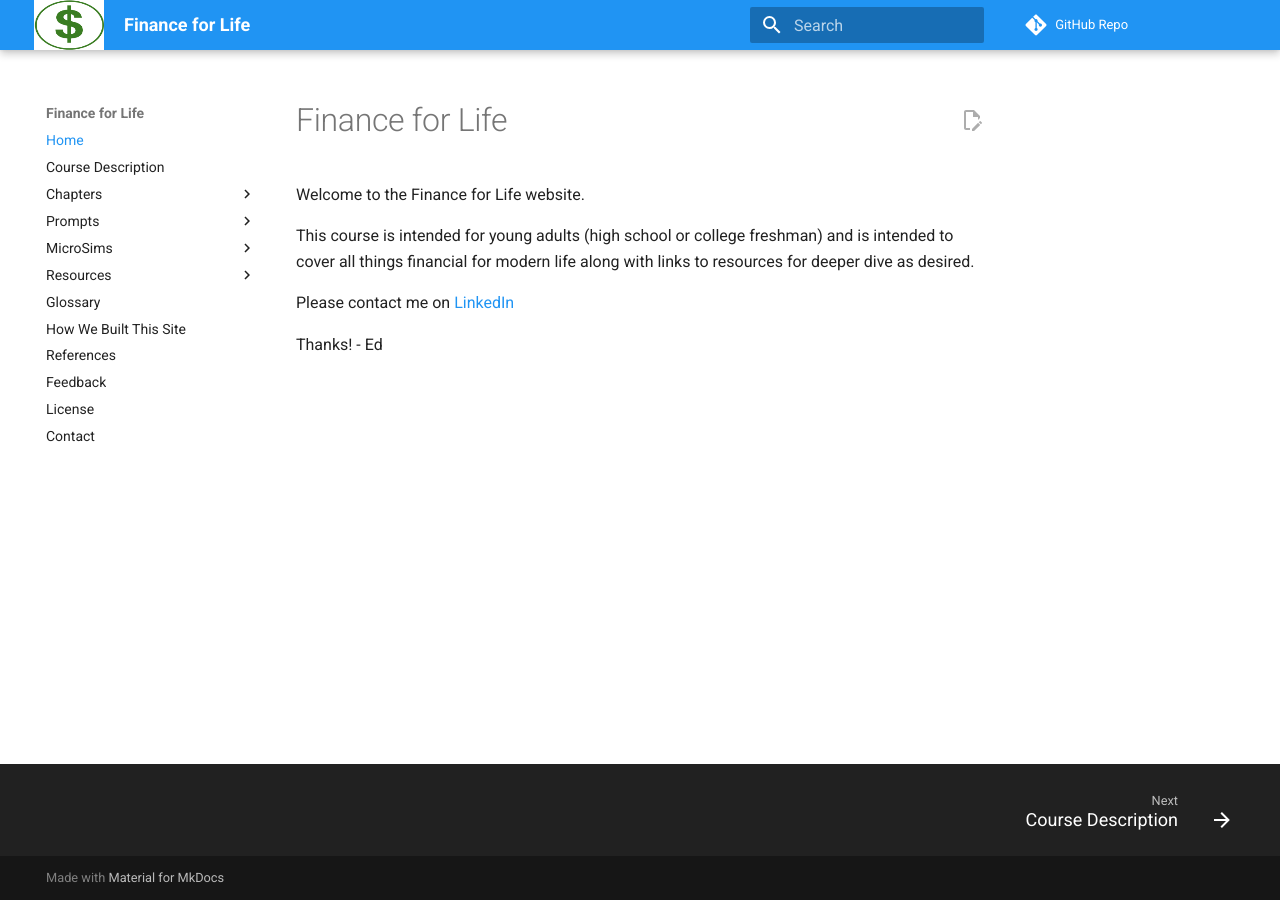
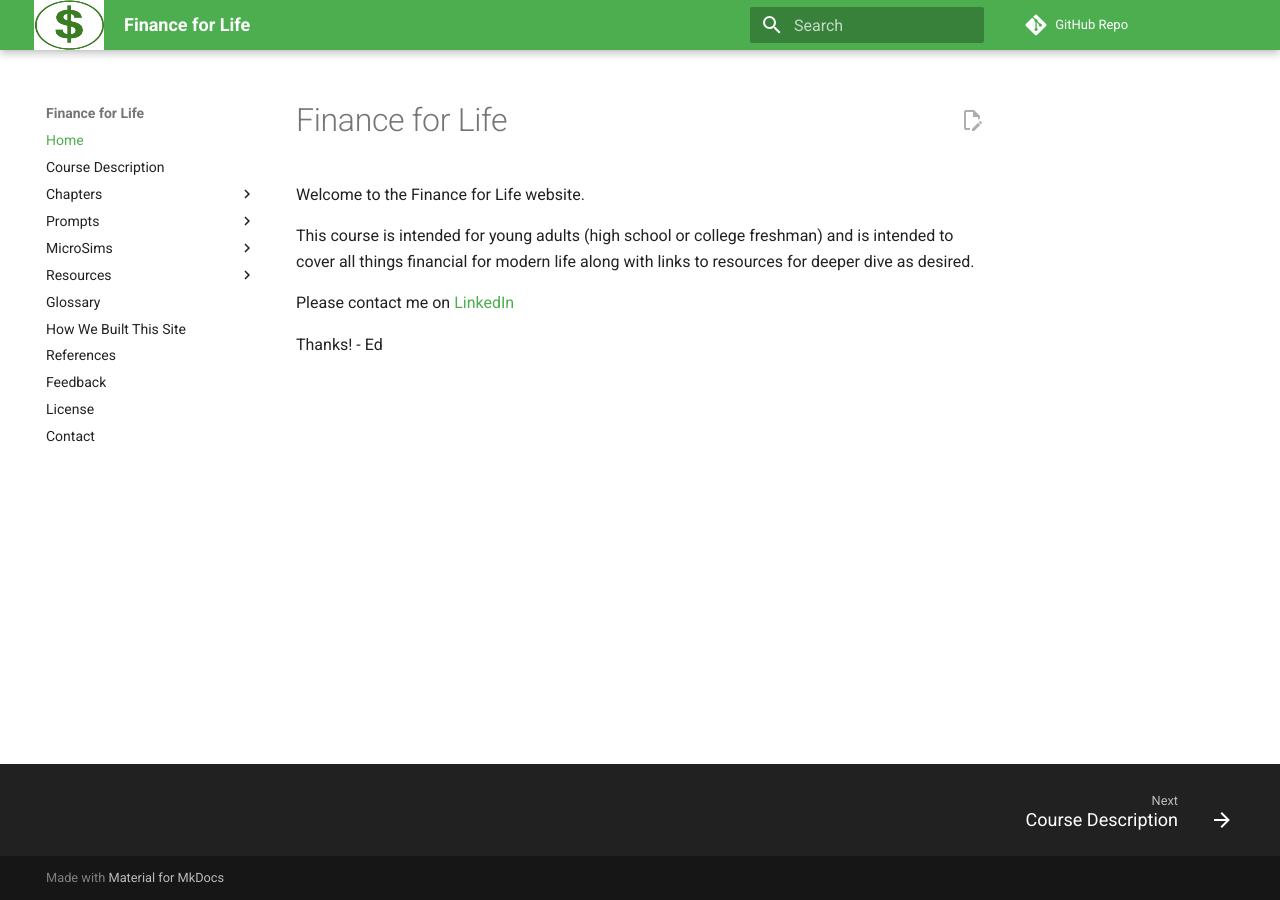
Before and after one commit to dmccreary/finance-for-life, an MkDocs documentation site: the page built from docs/index.md, in a window 1280 px wide. Built offline with MkDocs 1.6.1 and Material for MkDocs 9.7.7, drawn with Linux system fonts in a browser that asks for light colours; comment, search, counter and statistics services are not loaded.

Commit message:
updating content

```diff
--- a/docs/index.md
+++ b/docs/index.md
@@ -4,6 +4,6 @@ Welcome to the Finance for Life website.
 
 This course is intended for young adults (high school or college freshman) and is intended to cover all things financial for modern life along with links to resources for deeper dive as desired.
 
-Please contact me on [LinkedIn](https://www.linkedin.com/in/edwardsverdlin/)
+Please contact me on [LinkedIn](https://www.linkedin.com/in/dmccreary/)
 
 Thanks! - Ed
--- a/mkdocs.yml
+++ b/mkdocs.yml
@@ -54,8 +54,8 @@ theme:
   logo: img/logo.png
   favicon: img/favicon.ico
   palette:
-    primary: 'blue'
-    accent: 'orange'
+    primary: 'green'
+    accent: 'yellow'
   include_sidebar: true
   features:
     - content.code.copy
```
Also changed, not shown: docs/img/rental-car-insurance-options.png (added), 1 other file.
